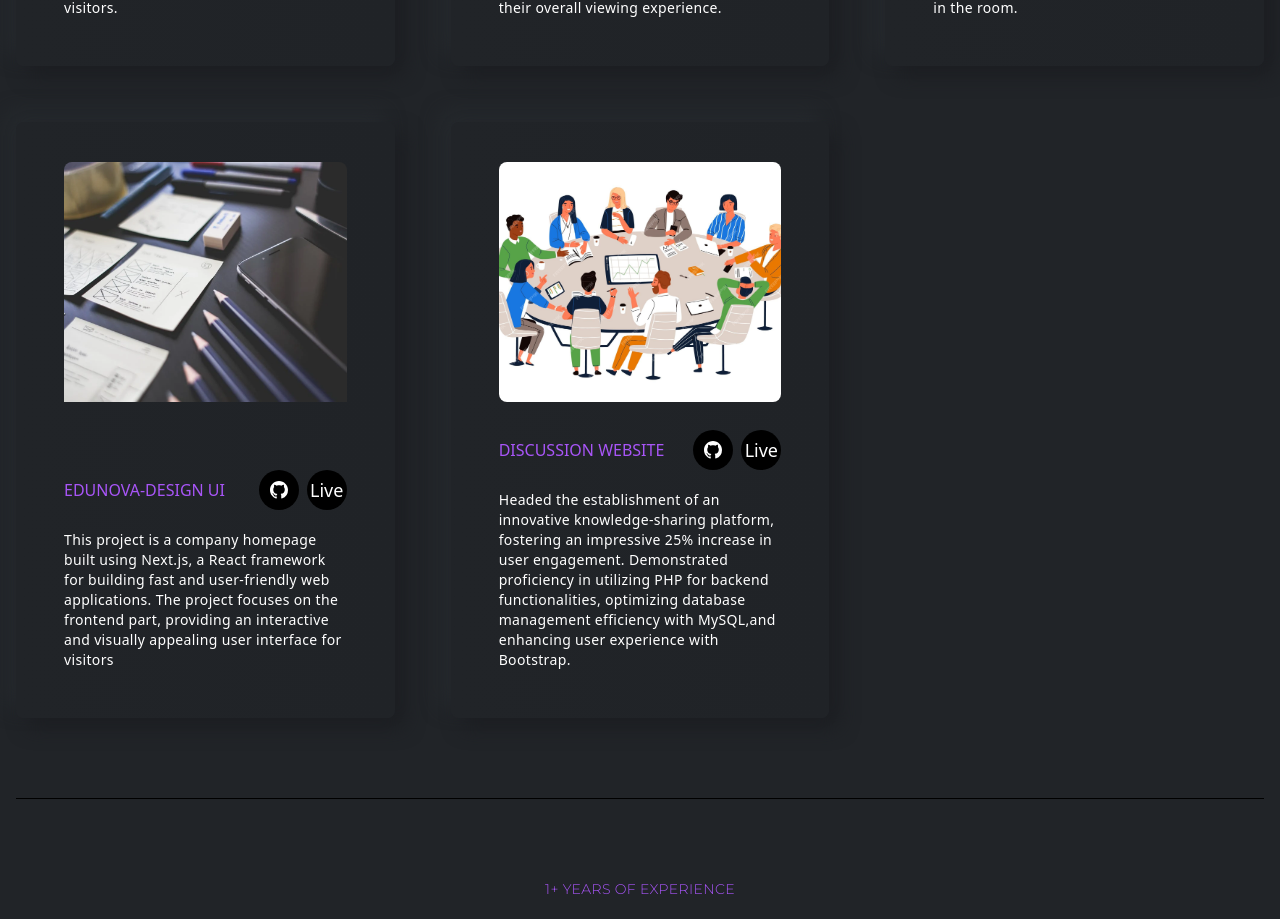
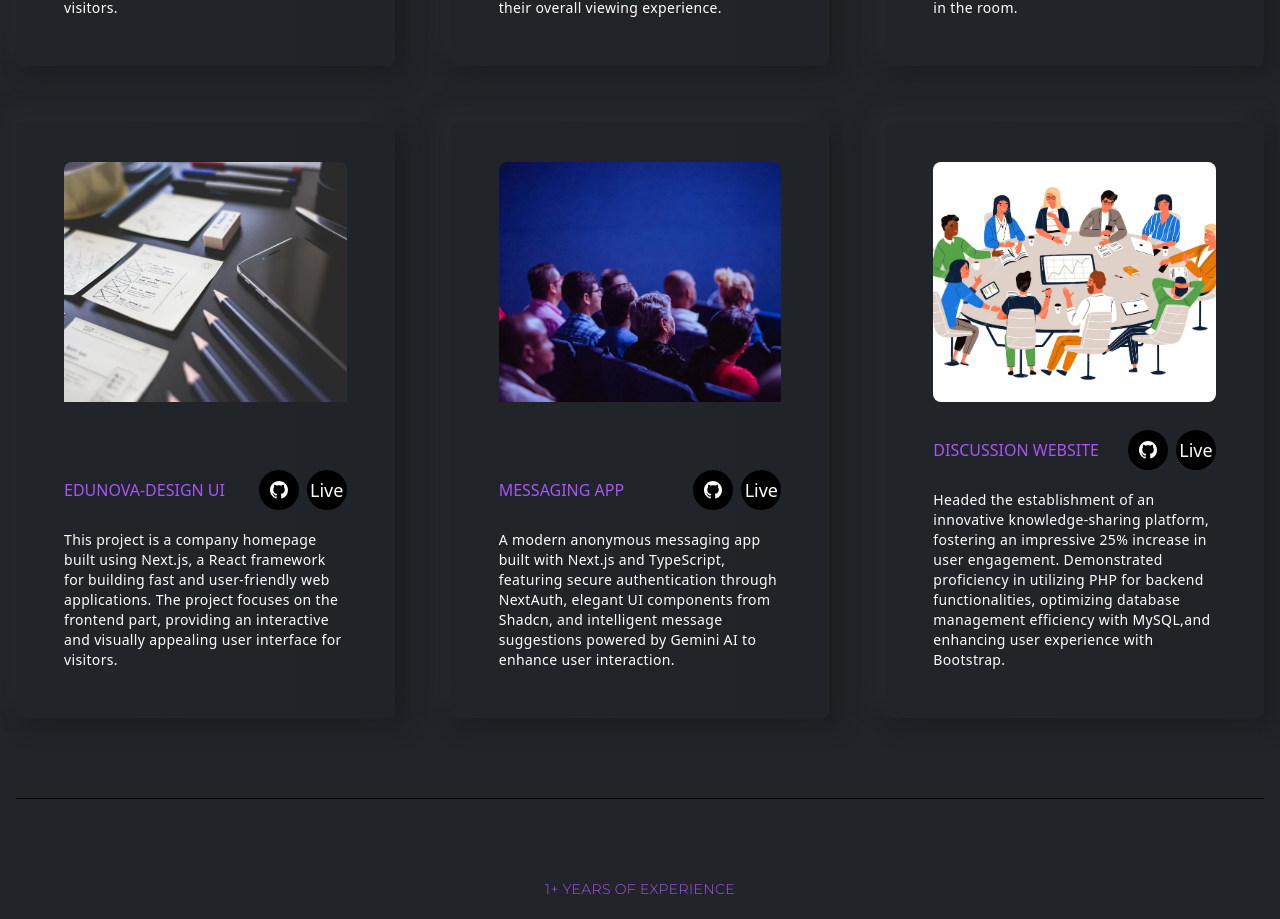
Before and after one commit to ksb44/Portfolio, a React (Create React App) app: page / in a window 1280 px wide. Shown: the part 2700-3619 px from the top of the page. Built offline with nearby package versions, Linux system fonts and the light colour scheme.

Commit message:
Update Projects.js

```diff
--- a/src/components/projects/Projects.js
+++ b/src/components/projects/Projects.js
@@ -12,7 +12,7 @@ const Projects = () => {
   const link6 = "https://github.com/ksb44/netflix-clone";
   const link7 = "https://github.com/ksb44/realtime-coding";
   const link8 = "https://github.com/ksb44/design-frontend";
-
+  const link9 = "https://github.com/ksb44/messaging-app";
   const web1="https://i-notebook-u78v.vercel.app/login";
   const web2="https://ecommerce-next-x3mg.onrender.com";
   const web4="https://movie-watchlist-kd.netlify.app";
@@ -20,7 +20,7 @@ const Projects = () => {
   const web6="https://netflix-clone-phi-silk.vercel.app";
   const web7="https://room-coding.netlify.app";
   const web8="https://edunova-design.netlify.app";
-
+  const web9="https://messaging-app-sigma-ebon.vercel.app";
   return (
     <section
       id="projects"
@@ -77,10 +77,18 @@ const Projects = () => {
         />
                          <ProjectsCard
           title="Edunova-design UI"
-          des="This project is a company homepage built using Next.js, a React framework for building fast and user-friendly web applications. The project focuses on the frontend part, providing an interactive and visually appealing user interface for visitors"
+          des="This project is a company homepage built using Next.js, a React framework for building fast and user-friendly web applications. The project focuses on the frontend part, providing an interactive and visually appealing user interface for visitors."
           src={projectFive}
           link={link8}
           web={web8}
+        />
+
+                         <ProjectsCard
+          title="Messaging App"
+          des="A modern anonymous messaging app built with Next.js and TypeScript, featuring secure authentication through NextAuth, elegant UI components from Shadcn, and intelligent message suggestions powered by Gemini AI to enhance user interaction."
+          src={projectFour}
+          link={link9}
+          web={web9}
         />
               <ProjectsCard
           title="Discussion Website"
```
